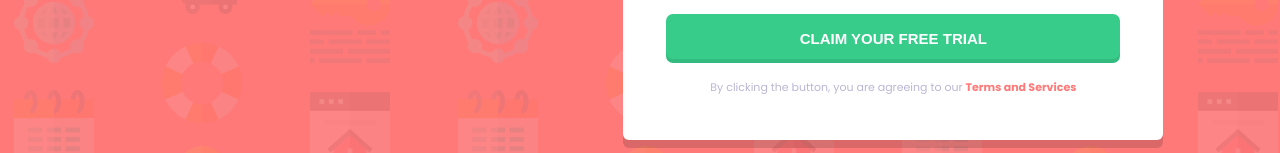
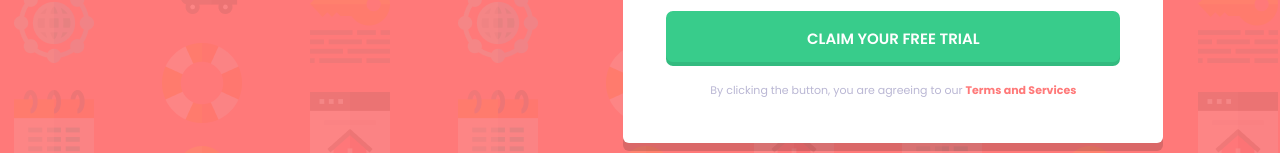
Before and after one commit to MRSS02/job-challenge, a plain HTML site: page index.html in a window 1280 px wide. Shown: the part 539-692 px from the top of the page. Drawn offline with Linux system fonts and the light colour scheme.

Commit message:
fixed font-family not being inherited in chromium-based browsers

```diff
--- a/styles.css
+++ b/styles.css
@@ -122,6 +122,8 @@ noscript {
 }
 
 .confirm {
+  font-family: Poppins, sans-serif; /* Explicitely declaring font-family
+  to prevent it not being inherited in Chromium-based browsers. */
   width: 85.185185185%;
   background-color: #38CC8B;
   box-shadow: inset 0px -4px 0px rgba(0, 0, 0, 0.0908818);
```
